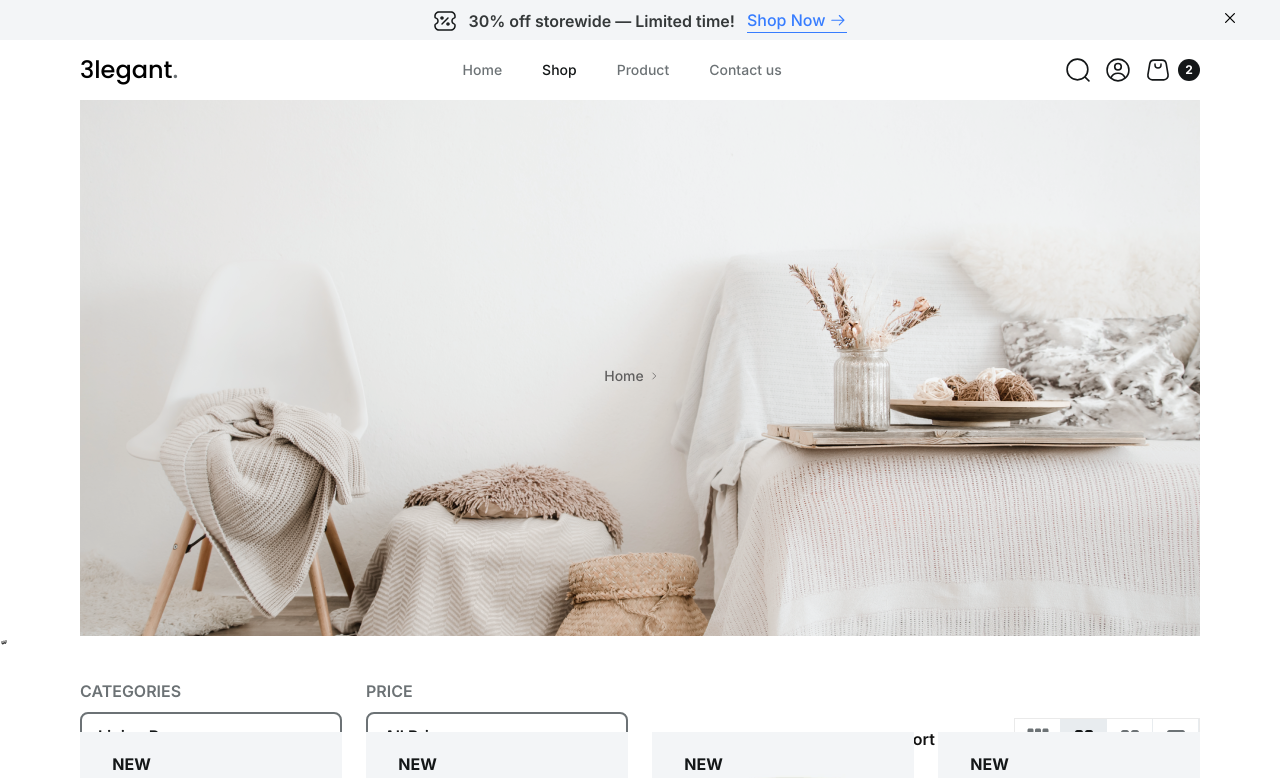
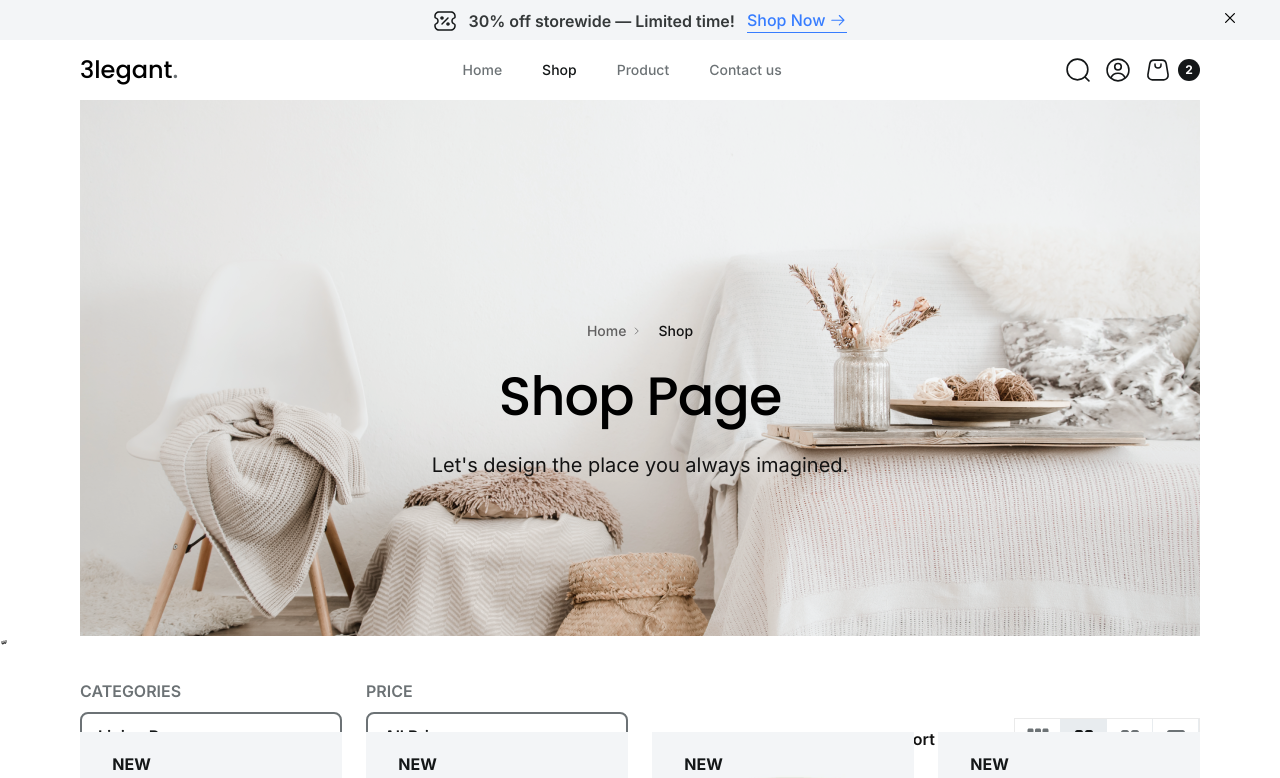
Before and after one commit to Hamiiiidreza/Home-Style, a React (Vite) app: page /Shop in a window 1280 px wide. Shown: the top 778 px of the page. Built offline with nearby package versions, Linux system fonts and the light colour scheme.

Commit message:
refactor(Shop): use breadcrumb component with new props

```diff
--- a/src/pages/Shop/Shop.jsx
+++ b/src/pages/Shop/Shop.jsx
@@ -18,7 +18,11 @@ function Shop() {
         isSlidable={false}
         withGradient={false}
       />ّ
-      <Breadcrumb />
+      <Breadcrumb
+        title="Shop"
+        name="Shop Page"
+        desc="Let's design the place you always imagined."
+      />
       <FilterAndSortpanel />
       <ProductSection
         showHeader={false}
```
